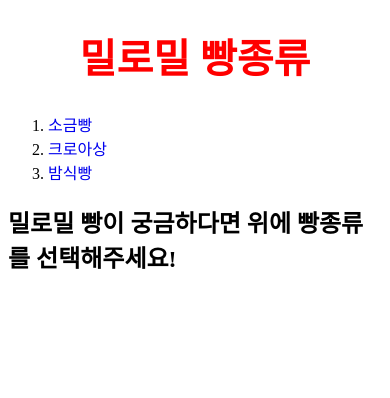
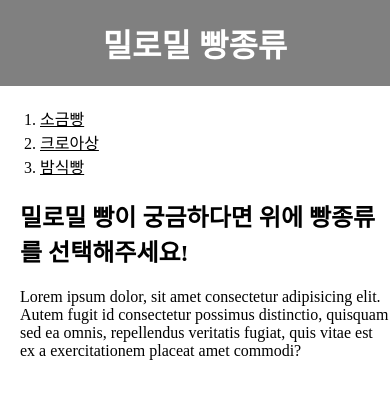
Before and after one commit to seul-inspire/practice, a plain HTML site: page index.html in a window 390 px wide. Drawn offline with Linux system fonts and the light colour scheme.

Commit message:
ver 2
css 파일 적용( media query 적용, 반응형)

```diff
--- a/index.html
+++ b/index.html
@@ -1,28 +1,25 @@
 <!doctype html>
 <html>
 <head>
-    <title>WEB - CSS</title>
+    <title>밀로밀</title>
     <meta charset="utf-8">
-    <style>
-        a {
-            text-decoration: none;
-        }
-        h1 {
-            color: red;
-            font-size: 30pt;
-            text-align: center;
-        }
-    </style>
+    <link rel="stylesheet" href="style.css">
 </head>
 
 <body>
-    <h1>밀로밀 빵종류</h1>
-    <ol>
-      <li><a href="1.html">소금빵</a></li>
-      <li><a href="2.html">크로아상</a></li>
-      <li><a href="3.thml">밤식빵</a></li>
-    </ol>
-    <h2>밀로밀 빵이 궁금하다면 위에 빵종류를 선택해주세요! </h2>
+    <h1 class="bottom_grid"><a href="index.html">밀로밀 빵종류</a></h1>
+    <!--hr은 수평선, 가이드라인 구분위해서는 border 속성 이용 -->
+    <div id="grid">
+        <ol>
+        <li><a href="1.html">소금빵</a></li>
+        <li><a href="2.html">크로아상</a></li>
+        <li><a href="3.html">밤식빵</a></li>
+        </ol>
+        <div id="article">
+            <h2>밀로밀 빵이 궁금하다면 위에 빵종류를 선택해주세요! </h2>
+            <p>Lorem ipsum dolor, sit amet consectetur adipisicing elit. Autem fugit id consectetur possimus distinctio, quisquam sed ea omnis, repellendus veritatis fugiat, quis vitae est ex a exercitationem placeat amet commodi?</p>
+        </div>
+    </div>
 </body>
 
 </html>
```
